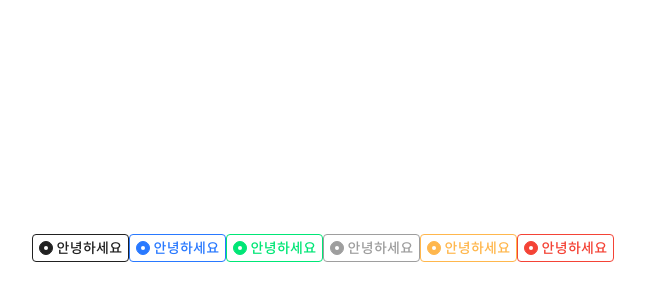
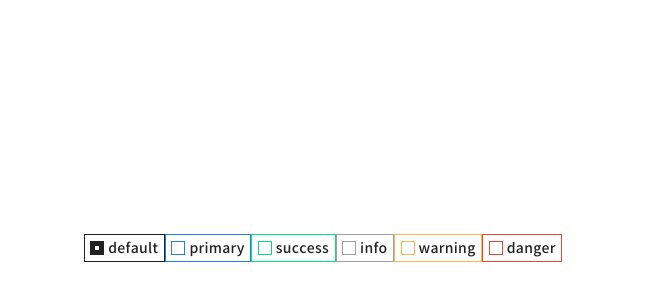
Before and after one commit to HamSungJun/PRIME-UI, a Vue app: page / in a window 1280 px wide. Shown: the part 152-452 px from the top of the page, without its empty margins (317-962 px from the left). Built offline with nearby package versions, Linux system fonts and the light colour scheme.

Commit message:
Pui-Radio 개발중...

```diff
--- a/src/App.vue
+++ b/src/App.vue
@@ -5,11 +5,13 @@
         v-for="(theme, i) in ['default','primary','success', 'info', 'warning', 'danger']"
         :key="i"
         :type="theme"
-        label="안녕하세요"
+        :label="theme"
+        :value="radioValue"
         @change="onChange"
         border
-        >
-        </pui-radio>
+        circle-rect
+      >
+      </pui-radio>
     </div>
   </div>
 </template>
@@ -18,12 +20,17 @@
 
 export default {
   name: 'App',
+  data () {
+    return {
+      radioValue: 'default'
+    }
+  },
   methods: {
     onClick (e) {
       console.log(e)
     },
     onChange (payload) {
-      console.log(payload)
+      this.radioValue = payload.label
     }
   }
 }
--- a/src/packages/components/pui-radio/pui-radio.vue
+++ b/src/packages/components/pui-radio/pui-radio.vue
@@ -7,15 +7,19 @@
       {
         'pui-radio--is-block': block,
         'pui-radio--is-border': border,
-        'pui-button--status-disabled': disabled
+        'pui-radio--status-disabled': disabled
       },
       customClass ? customClass : ''
     ]"
-    @click="onChange($event, label)"
+    @click.stop="onChange($event, label)"
   >
     <span
       :class="[
-        'pui-radio__circle'
+        'pui-radio__circle',
+        {
+          'pui-radio__circle--selected': value === label,
+          'pui-radio__circle--shape-rect': circleRect,
+        }
       ]"
     >
     </span>
@@ -23,18 +27,27 @@
       :class="[
         'pui-radio__label'
       ]"
-    >{{label}}</span>
+    >
+      {{label}}
+    </span>
   </label>
 </template>
 <script>
 export default {
   name: 'pui-radio',
   props: {
+    value: {
+      type: String,
+      required: true,
+      validator (value) {
+        return Object.is(typeof value, 'string')
+      }
+    },
     label: {
       type: String,
       required: true,
       validator (value) {
-        return Object.is(typeof value, 'string') && value.length > 0
+        return Object.is(typeof value, 'string')
       }
     },
     type: {
@@ -66,11 +79,11 @@ export default {
       type: String,
       default: '',
       required: false
-    }
-  },
-  data () {
-    return {
-      isHovered: false
+    },
+    circleRect: {
+      type: Boolean,
+      default: false,
+      required: false
     }
   },
   methods: {
@@ -86,12 +99,12 @@ export default {
  * $radio-themes: ($type, $label-border-color, $circle-border-color, $circle-background-color, $circle-inner-background-color, $label-color, $radio-hover-color)
  */
 $radio-themes:
-('default', $color-default, $color-default, $color-default, #ffffff, $color-default, $color-default),
-('primary', $color-primary, $color-primary, $color-primary, #ffffff, $color-primary, $color-primary),
-('info', $color-info, $color-info, $color-info, #ffffff, $color-info, $color-info),
-('success', $color-success, $color-success, $color-success, #ffffff, $color-success, $color-success),
-('warning', $color-warning, $color-warning, $color-warning, #ffffff, $color-warning, $color-warning),
-('danger', $color-danger, $color-danger, $color-danger, #ffffff, $color-danger, $color-danger);
+('default', $color-default, $color-default, $color-default, #ffffff, $color-default, $color-lightdark),
+('primary', $color-primary, $color-primary, $color-primary, #ffffff, $color-default, $color-lightblue),
+('info', $color-info, $color-info, $color-info, #ffffff, $color-default, $color-info),
+('success', $color-success, $color-success, $color-success, #ffffff, $color-default, $color-lightgreen),
+('warning', $color-warning, $color-warning, $color-warning, #ffffff, $color-default, $color-lightorange),
+('danger', $color-danger, $color-danger, $color-danger, #ffffff, $color-default, $color-lightred);
 $radio-circle-transition: 'all 0.25s ease';
 $radio-label-transition: 'color 0.25s ease';
 .pui-radio {
@@ -102,7 +115,7 @@ $radio-label-transition: 'color 0.25s ease';
   &.pui-radio--is-border{
     border-width: 1px;
     border-style: solid;
-    border-radius: $radius-default;
+    border-radius: $radius-rect;
   }
 
   &.pui-radio--is-block{
@@ -136,6 +149,13 @@ $radio-label-transition: 'color 0.25s ease';
       height: 4px;
       background-color: #ffffff;
     }
+
+    &.pui-radio__circle--shape-rect{
+      border-radius: $radius-rect;
+      &::after{
+        border-radius: $radius-rect;
+      }
+    }
   }
 
   .pui-radio__label{
@@ -148,11 +168,24 @@ $radio-label-transition: 'color 0.25s ease';
   @each $type, $label-border-color, $circle-border-color, $circle-background-color, $circle-inner-background-color, $label-color, $radio-hover-color in $radio-themes{
     &.pui-radio--type-#{$type}{
       border-color: #{$label-border-color};
+      &:hover{
+        .pui-radio__circle{
+          background-color: $radio-hover-color;
+          &::after{
+            background-color: $circle-inner-background-color;
+          }
+        }
+      }
       .pui-radio__circle{
         border-color: #{$circle-border-color};
-        background-color: $circle-background-color;
         &::after{
-          background-color: $circle-inner-background-color;
+          background-color: transparent;
+        }
+        &.pui-radio__circle--selected{
+          background-color: $circle-background-color;
+          &::after{
+            background-color: $circle-inner-background-color;
+          }
         }
       }
       .pui-radio__label{
--- a/src/styles/_variables.scss
+++ b/src/styles/_variables.scss
@@ -1,4 +1,23 @@
 // BASE COLOR
+$color-lightdark: #424242;
+$color-dark: #212121;
+
+$color-lightblue: #448aff;
+$color-blue:  #2979ff;
+
+$color-lightgreen: #69f0ae;
+$color-green: #00e676;
+
+$color-lightgray: #bdbdbd;
+$color-gray: #9e9e9e;
+
+$color-lightorange: #ffcc80;
+$color-orange: #ffb74d;
+
+$color-lightred: #ef5350;
+$color-red: #f44336;
+
+// BASE THEME COLOR
 $color-default: #212121;
 $color-primary: #2979ff;
 $color-info: #9e9e9e;
```
Also changed, not shown: 1 other file (tests, documents, lock files or other folders).
